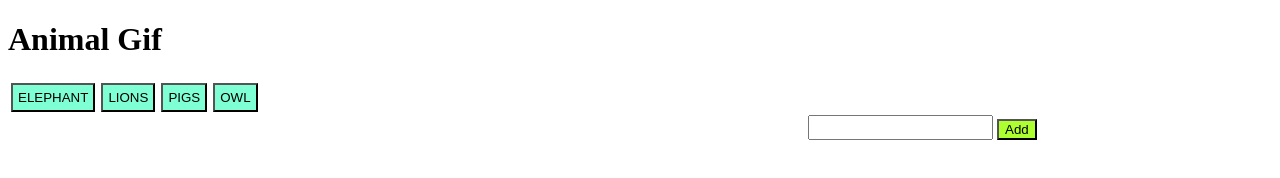
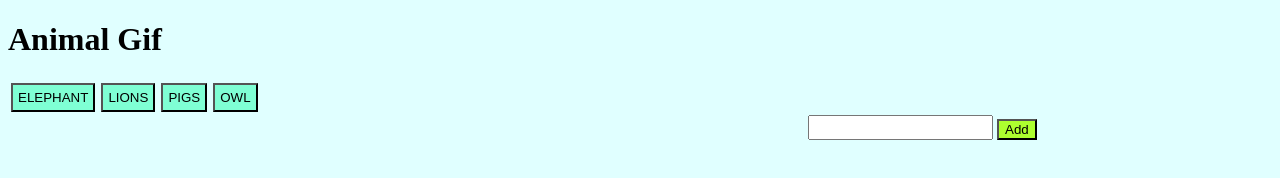
Before and after one commit to Owomugisha/GifTastic, a plain HTML site: page index.html in a window 1280 px wide. Drawn offline with nearby package versions, Linux system fonts and the light colour scheme.

Commit message:
added background color, put margin to .gif to separate the images into rows

```diff
--- a/assets/css/style.css
+++ b/assets/css/style.css
@@ -1,5 +1,5 @@
-body html{
-    background-color: blue;
+body,html{
+    background-color: lightcyan;
 
 }
 #addBtn{
@@ -23,3 +23,6 @@ body html{
   vertical-align: middle;
 
 }
+.gif{
+    margin: 5px;
+}
```
